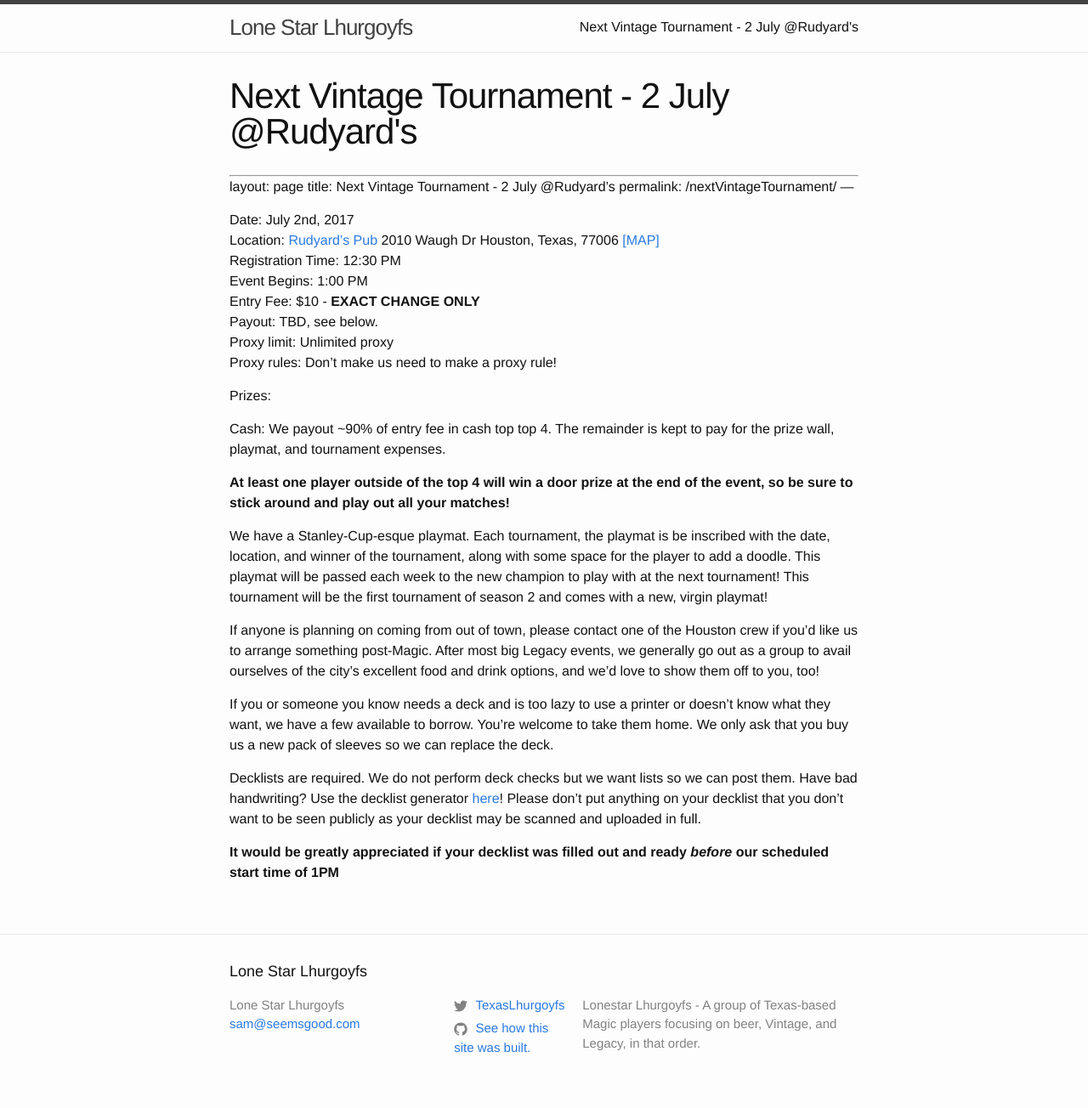
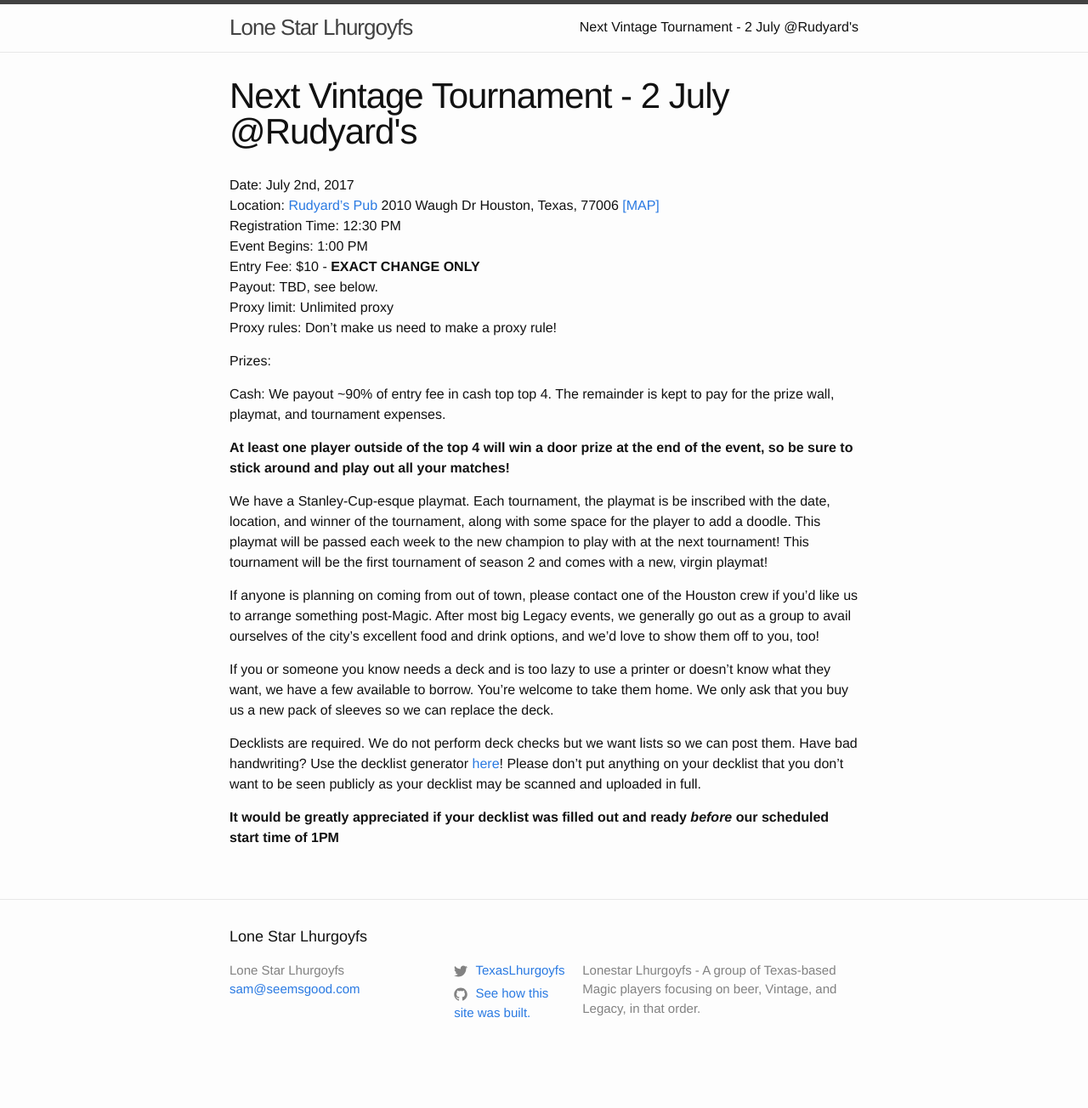
Before and after one commit to LoneStarLhurgoyfs/lonestarlhurgoyfs.github.io, a Jekyll site: the page built from nextTournament.md, in a window 1280 px wide. Shown: the whole page at 85% size. Built offline with Jekyll 4.4.1, drawn with Linux system fonts in a browser that asks for light colours; after the commit the page ends 1263 px from its top, so only the background shows below that.

Commit message:
2July tournament annoucement take 2
Don't drink and post, kids.

```diff
--- a/nextTournament.md
+++ b/nextTournament.md
@@ -1,8 +1,3 @@
----
-layout: page
-title: Next Vintage Tournament - 2 July @Rudyard's
-permalink: /nextVintageTournament/
----
 ---
 layout: page
 title: Next Vintage Tournament - 2 July @Rudyard's
```
